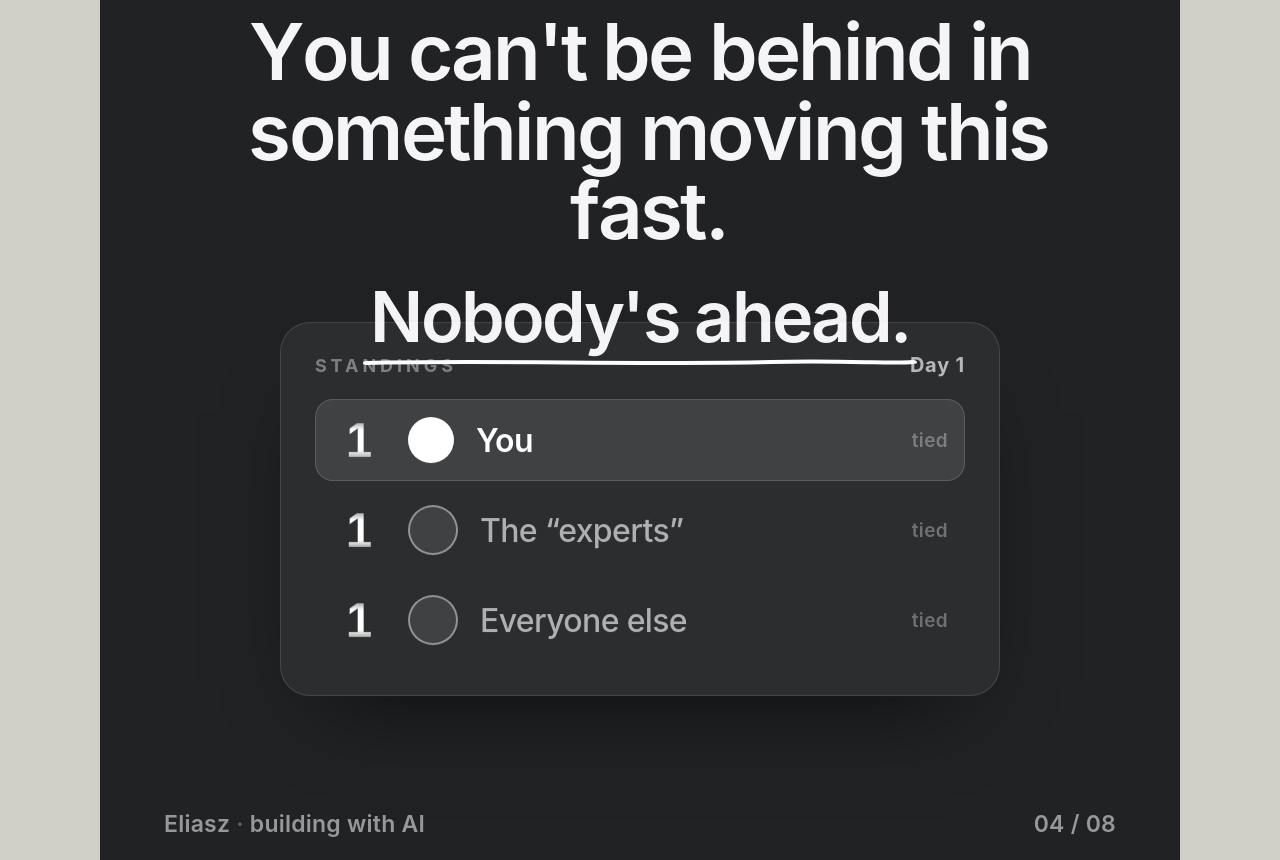
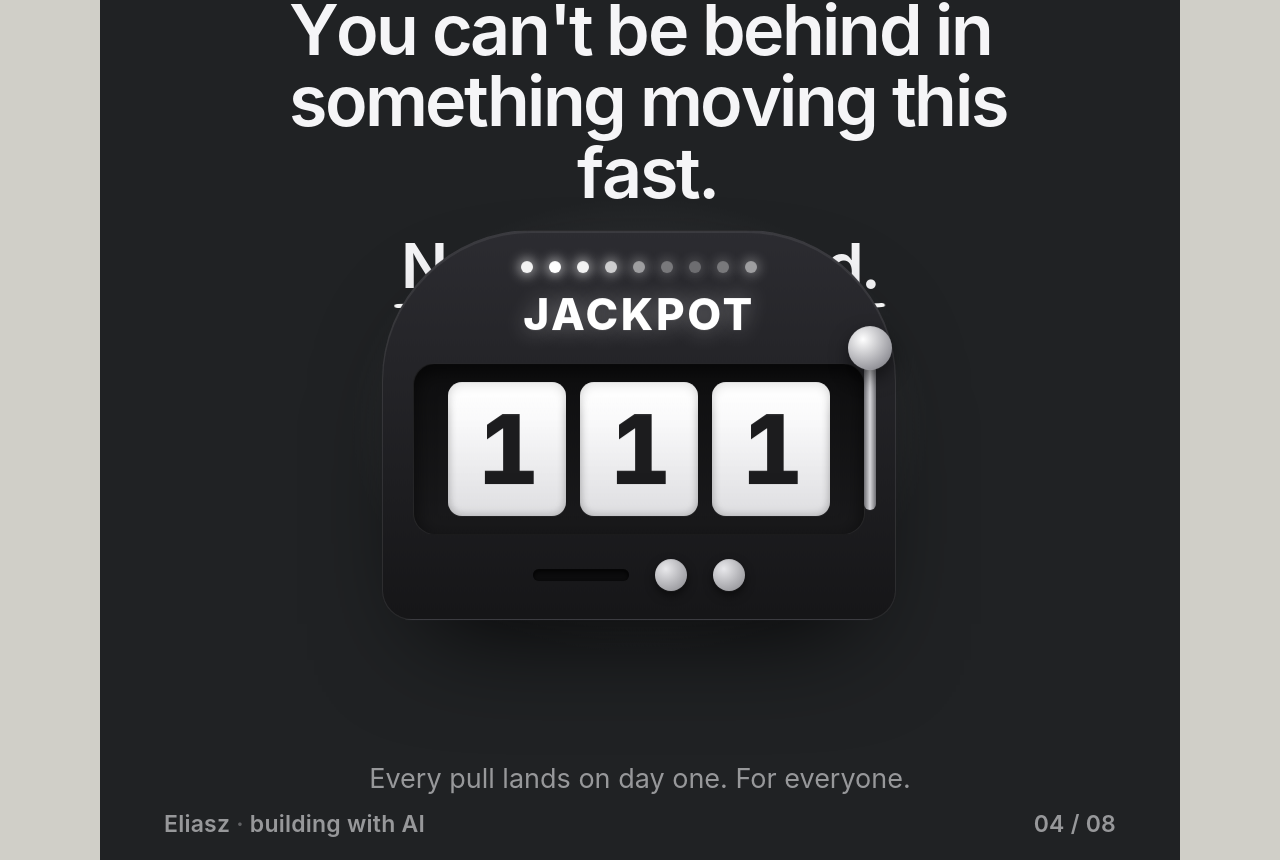
Before and after one commit to eliaszzsenh/anyone-can-carousel, a React (Vite) app: page / in a window 1280 px wide. Shown: the part 3740-4600 px from the top of the page. Built offline with nearby package versions, Linux system fonts and the light colour scheme.

Commit message:
feat: Slide 4 monochrome slot machine hero

```diff
--- a/src/carousel/Slide4.tsx
+++ b/src/carousel/Slide4.tsx
@@ -1,80 +1,85 @@
 import { useState } from "react";
 import { motion } from "framer-motion";
-import { Slide, Eyebrow, head, ui, INK_D, U, Letters, useStill } from "./kit";
+import {
+  Slide,
+  Eyebrow,
+  head,
+  sub,
+  ui,
+  INK,
+  INK_D,
+  U,
+  Letters,
+  useStill,
+} from "./kit";
 
-/* ANIMATION (play-then-freeze — the REFRAME as a casino lock):
-   1. Eyebrow + headline roll in (Letters). "Nobody's ahead." rises; its WHITE
-      pencil <U> draws after it lands.
-   2. THE VISUAL — a STANDINGS card. Each rank is a SLOT-MACHINE reel: digits blur
-      past fast in 3D, decelerate, and LOCK on 1 — one row after another, each with
-      a bloom flash. Every rank lands on 1: a tie, Day 1, nobody ahead.
-   FROZEN (useStill): each reel shows 1, settled — the final tie. */
+/* ANIMATION (play-then-freeze — the REFRAME as a slot machine):
+   1. Eyebrow + headline roll in (Letters). "Nobody's ahead." rises; pencil <U> draws.
+   2. THE VISUAL — a monochrome SLOT MACHINE (the slide's hero). The lever pulls
+      down, the 3 reels blur-spin and lock one by one on 1 · 1 · 1, and the marquee
+      bulbs flash JACKPOT. The "win" everyone chases is a tie: every pull is day one.
+   FROZEN (useStill): lever up, reels showing 1·1·1, bulbs lit — the settled win. */
 
-const ROWS = [
-  { name: "You", you: true },
-  { name: "The “experts”", you: false },
-  { name: "Everyone else", you: false },
-];
-
-const RH = 56; // reel cell height
-const SPIN = 26; // how many digits blur past before locking
+const WH = 134; // reel window height
+const SPIN = 22; // digits that blur past before the reel locks
 
 function genStrip(): number[] {
-  const arr = [1]; // index 0 = the lock value
-  for (let k = 0; k < SPIN; k++) arr.push(((Math.random() * 9) | 0) + 1);
-  return arr;
+  const a = [1]; // index 0 = the lock value
+  for (let k = 0; k < SPIN; k++) a.push(((Math.random() * 9) | 0) + 1);
+  return a;
 }
 
-const numStyle: React.CSSProperties = {
-  height: RH,
-  lineHeight: `${RH}px`,
-  width: 54,
+const reelNum: React.CSSProperties = {
+  height: WH,
+  lineHeight: `${WH}px`,
   textAlign: "center",
   fontFamily: ui,
-  fontSize: 46,
-  fontWeight: 600,
-  letterSpacing: "-0.02em",
-  color: "#fff",
+  fontSize: 96,
+  fontWeight: 800,
+  letterSpacing: "-0.03em",
+  color: INK,
   fontVariantNumeric: "tabular-nums",
 };
 
-function SlotReel({ delay }: { delay: number }) {
+function Reel({ delay, w }: { delay: number; w: number }) {
   const still = useStill();
   const [cells] = useState(genStrip);
-  if (still) return <div style={numStyle}>1</div>;
-  const total = (cells.length - 1) * RH; // strip travel: last cell → cell 0 ("1")
+  const total = (cells.length - 1) * WH;
   return (
     <div
       style={{
         position: "relative",
-        width: 54,
-        height: RH,
-        // a touch of 3D so the reel reads like a real wheel
-        transform: "perspective(900px) rotateX(8deg)",
+        width: w,
+        height: WH,
+        borderRadius: 14,
+        background: "linear-gradient(180deg, #fff, #ededf0)",
+        overflow: "hidden",
+        boxShadow:
+          "inset 0 3px 10px rgba(0,0,0,0.22), inset 0 -3px 8px rgba(0,0,0,0.10)",
       }}
     >
       <div
         style={{
-          position: "relative",
-          zIndex: 1,
-          height: RH,
-          width: 54,
-          overflow: "hidden",
+          position: "absolute",
+          inset: 0,
           WebkitMaskImage:
-            "linear-gradient(to bottom, transparent 0%, #000 32%, #000 68%, transparent 100%)",
+            "linear-gradient(to bottom, transparent 0%, #000 24%, #000 76%, transparent 100%)",
           maskImage:
-            "linear-gradient(to bottom, transparent 0%, #000 32%, #000 68%, transparent 100%)",
+            "linear-gradient(to bottom, transparent 0%, #000 24%, #000 76%, transparent 100%)",
         }}
       >
+        {still ? (
+          <div style={reelNum}>1</div>
+        ) : (
           <motion.div
             initial={{ y: -total, filter: "blur(0px)" }}
             animate={{
               y: 0,
-            filter: ["blur(0px)", "blur(11px)", "blur(11px)", "blur(0px)"],
+              filter: ["blur(0px)", "blur(13px)", "blur(13px)", "blur(0px)"],
             }}
             transition={{
-            y: { delay, duration: 1.7, ease: [0.08, 0.85, 0.12, 1] },
-            filter: { delay, duration: 1.7, times: [0, 0.12, 0.78, 1] },
+              y: { delay, duration: 1.9, ease: [0.06, 0.85, 0.12, 1] },
+              filter: { delay, duration: 1.9, times: [0, 0.1, 0.8, 1] },
             }}
             style={{
               display: "flex",
@@ -83,24 +88,21 @@ function SlotReel({ delay }: { delay: number }) {
             }}
           >
             {cells.map((d, i) => (
-            <div key={i} style={numStyle}>
+              <div key={i} style={reelNum}>
                 {d}
               </div>
             ))}
           </motion.div>
+        )}
       </div>
-      {/* bloom flash behind the digit as it locks */}
-      <motion.div
-        initial={{ opacity: 0, scale: 0.5 }}
-        animate={{ opacity: [0, 0, 0.9, 0], scale: [0.5, 0.5, 1.5, 2.2] }}
-        transition={{ delay: delay + 1.42, duration: 0.85, times: [0, 0.25, 0.5, 1] }}
+      {/* glass sheen on the reel */}
+      <div
         style={{
           position: "absolute",
-          inset: -12,
-          zIndex: 0,
-          borderRadius: "50%",
+          inset: 0,
+          borderRadius: 14,
           background:
-            "radial-gradient(closest-side, rgba(255,255,255,0.6), rgba(255,255,255,0))",
+            "linear-gradient(180deg, rgba(255,255,255,0.6), rgba(255,255,255,0) 26%, rgba(0,0,0,0.06))",
           pointerEvents: "none",
         }}
       />
@@ -108,13 +110,188 @@ function SlotReel({ delay }: { delay: number }) {
   );
 }
 
+function SlotMachine() {
+  const still = useStill();
+  const CW = 452; // cabinet width
+  const bulbs = Array.from({ length: 9 });
+  return (
+    <div style={{ position: "relative", width: CW + 64 }}>
+      {/* win glow behind the cabinet (blooms when the reels lock) */}
+      <div
+        className="slot-glow"
+        style={{
+          position: "absolute",
+          inset: -40,
+          borderRadius: 60,
+          background:
+            "radial-gradient(closest-side, rgba(245,245,247,0.18), rgba(245,245,247,0))",
+          pointerEvents: "none",
+        }}
+      />
+
+      {/* the lever — pulls down, springs back, triggering the spin */}
+      <motion.div
+        initial={false}
+        animate={still ? {} : { y: [0, 52, 0] }}
+        transition={{ delay: 0.7, duration: 0.7, times: [0, 0.42, 1], ease: "easeInOut" }}
+        style={{
+          position: "absolute",
+          right: 0,
+          top: 96,
+          width: 56,
+          height: 210,
+          zIndex: 1,
+        }}
+      >
+        <div
+          style={{
+            position: "absolute",
+            top: 34,
+            left: 22,
+            width: 12,
+            height: 150,
+            borderRadius: 7,
+            background: "linear-gradient(90deg, #6f6f74, #d6d6da, #6f6f74)",
+          }}
+        />
+        <div
+          style={{
+            position: "absolute",
+            top: 0,
+            left: 6,
+            width: 44,
+            height: 44,
+            borderRadius: 999,
+            background: "radial-gradient(circle at 34% 30%, #ffffff, #9a9aa0 70%, #6c6c70)",
+            boxShadow: "0 8px 18px rgba(0,0,0,0.5)",
+          }}
+        />
+      </motion.div>
+
+      {/* cabinet */}
+      <div
+        style={{
+          position: "relative",
+          width: CW,
+          borderRadius: "150px 150px 30px 30px",
+          background: "linear-gradient(180deg, #2c2c31 0%, #161618 100%)",
+          border: "1px solid rgba(255,255,255,0.09)",
+          boxShadow:
+            "0 50px 110px -46px rgba(0,0,0,0.9), inset 0 2px 0 rgba(255,255,255,0.07)",
+          padding: "30px 30px 28px",
+        }}
+      >
+        {/* marquee: bulbs + JACKPOT */}
+        <div style={{ textAlign: "center", marginBottom: 22 }}>
+          <div
+            style={{
+              display: "flex",
+              justifyContent: "center",
+              gap: 16,
+              marginBottom: 14,
+            }}
+          >
+            {bulbs.map((_, i) => (
+              <div
+                key={i}
+                className="slot-bulb"
+                style={
+                  {
+                    width: 12,
+                    height: 12,
+                    borderRadius: 999,
+                    background: "#fff",
+                    boxShadow: "0 0 12px 3px rgba(255,255,255,0.55)",
+                    ["--bd" as string]: `${i * 0.07}s`,
+                  } as React.CSSProperties
+                }
+              />
+            ))}
+          </div>
+          <div
+            style={{
+              fontFamily: ui,
+              fontSize: 44,
+              fontWeight: 800,
+              letterSpacing: "0.06em",
+              color: "#fff",
+              textShadow: "0 0 22px rgba(255,255,255,0.35)",
+            }}
+          >
+            JACKPOT
+          </div>
+        </div>
+
+        {/* reel bay — recessed panel holding the 3 reels */}
+        <div
+          style={{
+            position: "relative",
+            borderRadius: 22,
+            background: "linear-gradient(180deg, #0e0e0f, #1a1a1c)",
+            border: "1px solid rgba(255,255,255,0.06)",
+            boxShadow: "inset 0 6px 20px rgba(0,0,0,0.6)",
+            padding: 18,
+            display: "flex",
+            gap: 14,
+            justifyContent: "center",
+          }}
+        >
+          <Reel delay={1.6} w={118} />
+          <Reel delay={1.95} w={118} />
+          <Reel delay={2.3} w={118} />
+        </div>
+
+        {/* base: coin slot + two buttons */}
+        <div
+          style={{
+            display: "flex",
+            alignItems: "center",
+            justifyContent: "center",
+            gap: 26,
+            marginTop: 24,
+          }}
+        >
+          <div
+            style={{
+              width: 96,
+              height: 12,
+              borderRadius: 7,
+              background: "#0c0c0d",
+              boxShadow: "inset 0 2px 4px rgba(0,0,0,0.8)",
+            }}
+          />
+          {[0, 1].map((i) => (
+            <div
+              key={i}
+              style={{
+                width: 32,
+                height: 32,
+                borderRadius: 999,
+                background: "radial-gradient(circle at 34% 30%, #e9e9ec, #86868b)",
+                boxShadow: "0 4px 10px rgba(0,0,0,0.5)",
+              }}
+            />
+          ))}
+        </div>
+      </div>
+    </div>
+  );
+}
+
 export default function Slide4() {
   return (
     <Slide n={4} tone="dark">
+      <style>{`
+        .carcar-play .slot-bulb{animation:slotBulb 0.7s ease-in-out infinite;animation-delay:calc(3s + var(--bd,0s));}
+        @keyframes slotBulb{0%,100%{opacity:0.32;}50%{opacity:1;}}
+        .carcar-play .slot-glow{opacity:0;animation:slotGlow 1s ease-out 2.9s forwards;}
+        @keyframes slotGlow{from{opacity:0;}to{opacity:1;}}
+      `}</style>
+
       <div
         style={{
           position: "absolute",
-          top: 122,
+          top: 104,
           left: 0,
           right: 0,
           textAlign: "center",
@@ -123,7 +300,7 @@ export default function Slide4() {
         <div className="cc-fade">
           <Eyebrow text="The reframe" dark />
         </div>
-        <h1 style={{ ...head(78, true), padding: "0 100px" }}>
+        <h1 style={{ ...head(70, true), padding: "0 110px" }}>
           <Letters start={0.12} step={0.018}>
             You can't be behind in something{" "}
             <span style={{ color: INK_D }}>moving this fast.</span>
@@ -131,8 +308,8 @@ export default function Slide4() {
         </h1>
         <div
           style={{
-            ...head(70, true),
-            marginTop: 30,
+            ...head(62, true),
+            marginTop: 26,
             ["--pencil-delay" as string]: "1.15s",
           }}
         >
@@ -144,123 +321,43 @@ export default function Slide4() {
         </div>
       </div>
 
-      {/* the standings card — every reel locks on rank 1 */}
+      {/* the slot machine — the hero */}
       <div
         className="cc-float"
         style={
           {
             position: "absolute",
-            top: 522,
+            top: 430,
             left: "50%",
-            marginLeft: -360,
-            width: 720,
-            "--fdelay": "4s",
-            "--fdur": "5.6s",
+            marginLeft: -258,
+            ["--fdelay" as string]: "4s",
+            ["--fdur" as string]: "5.6s",
           } as React.CSSProperties
         }
       >
         <div
           className="cc-fade"
-          style={
-            {
-              ["--d" as string]: "0.7s",
-              background: "rgba(245,245,247,0.05)",
-              border: "1px solid rgba(245,245,247,0.13)",
-              borderRadius: 30,
-              padding: "30px 34px 34px",
-              boxShadow: "0 40px 90px -50px rgba(0,0,0,0.8)",
-            } as React.CSSProperties
-          }
+          style={{ ["--d" as string]: "0.6s" } as React.CSSProperties}
         >
-          {/* header */}
+          <SlotMachine />
+        </div>
+      </div>
+
       <div
         style={{
-              display: "flex",
-              alignItems: "center",
-              justifyContent: "space-between",
-              marginBottom: 22,
+          position: "absolute",
+          bottom: 96,
+          left: 0,
+          right: 0,
+          textAlign: "center",
         }}
       >
-            <span
-              style={{
-                fontFamily: ui,
-                fontSize: 18,
-                fontWeight: 700,
-                letterSpacing: "0.22em",
-                textTransform: "uppercase",
-                color: "rgba(245,245,247,0.42)",
-              }}
+        <p
+          className="cc-fade"
+          style={{ ...sub(27, true), ["--d" as string]: "3.4s" } as React.CSSProperties}
         >
-              Standings
-            </span>
-            <span
-              style={{
-                fontFamily: ui,
-                fontSize: 20,
-                fontWeight: 700,
-                letterSpacing: "0.04em",
-                color: "rgba(245,245,247,0.7)",
-              }}
-            >
-              Day 1
-            </span>
-          </div>
-
-          {/* rows */}
-          <div style={{ display: "flex", flexDirection: "column", gap: 8 }}>
-            {ROWS.map((r, i) => (
-              <div
-                key={r.name}
-                style={{
-                  display: "flex",
-                  alignItems: "center",
-                  gap: 22,
-                  padding: "12px 16px",
-                  borderRadius: 18,
-                  background: r.you ? "rgba(245,245,247,0.10)" : "transparent",
-                  border: r.you
-                    ? "1px solid rgba(245,245,247,0.16)"
-                    : "1px solid transparent",
-                }}
-              >
-                <SlotReel delay={1.5 + i * 0.45} />
-                <div
-                  style={{
-                    width: 46,
-                    height: 46,
-                    borderRadius: 999,
-                    flexShrink: 0,
-                    background: r.you ? "#fff" : "rgba(245,245,247,0.10)",
-                    border: r.you ? "none" : "2px solid rgba(245,245,247,0.45)",
-                  }}
-                />
-                <span
-                  style={{
-                    fontFamily: ui,
-                    fontSize: 32,
-                    fontWeight: r.you ? 600 : 500,
-                    letterSpacing: "-0.02em",
-                    color: r.you ? "#fff" : "rgba(245,245,247,0.66)",
-                  }}
-                >
-                  {r.name}
-                </span>
-                <span
-                  style={{
-                    marginLeft: "auto",
-                    fontFamily: ui,
-                    fontSize: 19,
-                    fontWeight: 600,
-                    letterSpacing: "0.02em",
-                    color: "rgba(245,245,247,0.34)",
-                  }}
-                >
-                  tied
-                </span>
-              </div>
-            ))}
-          </div>
-        </div>
+          Every pull lands on day one. For everyone.
+        </p>
       </div>
     </Slide>
   );
```
Lines whose indentation alone changed are shown as unchanged.
